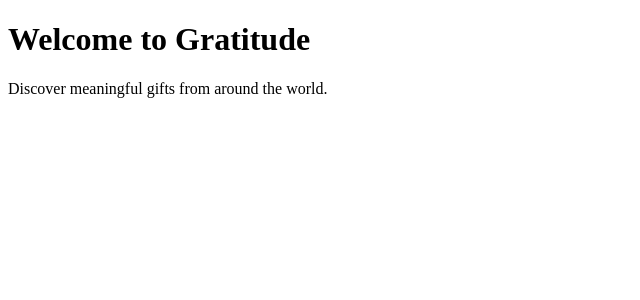
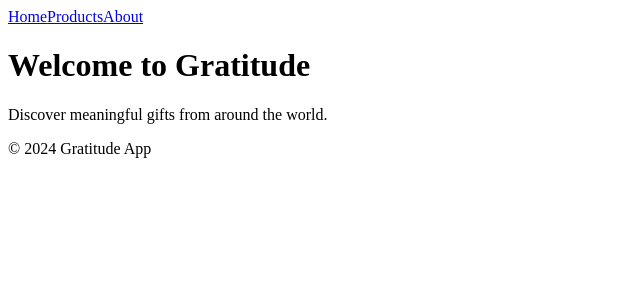
Before and after one commit to JenniferMcPherson/gratitude-app, a Next.js app: page / in a window 1280 px wide. Shown: the top 300 px of the page, without its empty margins (0-640 px from the left). Built offline with nearby package versions, Linux system fonts and the light colour scheme.

Commit message:
Update index.js

```diff
--- a/pages/index.js
+++ b/pages/index.js
@@ -1,8 +1,10 @@
+import Layout from '../components/Layout';
+
 export default function Home() {
   return (
-    <div>
+    <Layout>
       <h1>Welcome to Gratitude</h1>
       <p>Discover meaningful gifts from around the world.</p>
-    </div>
-  )
+    </Layout>
+  );
 }
```
